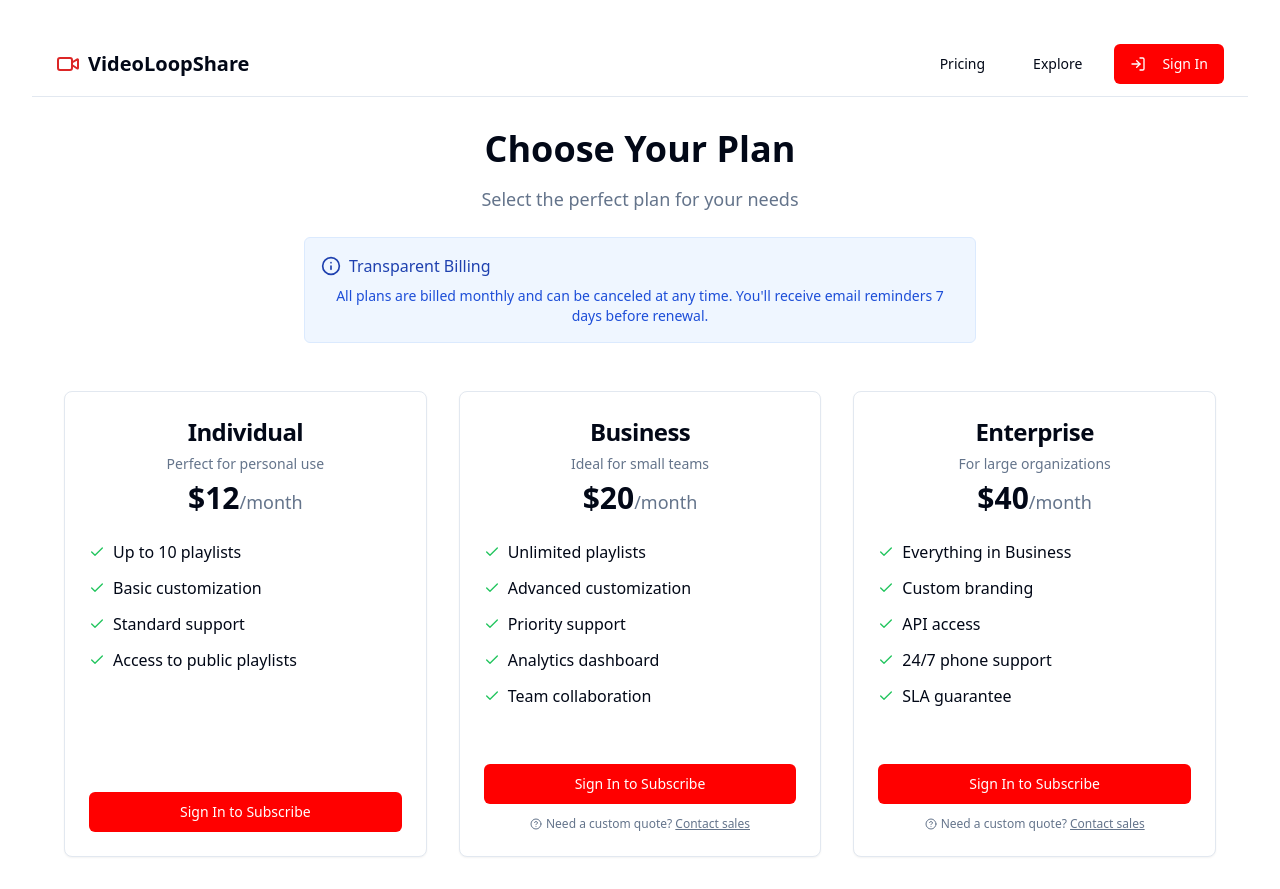
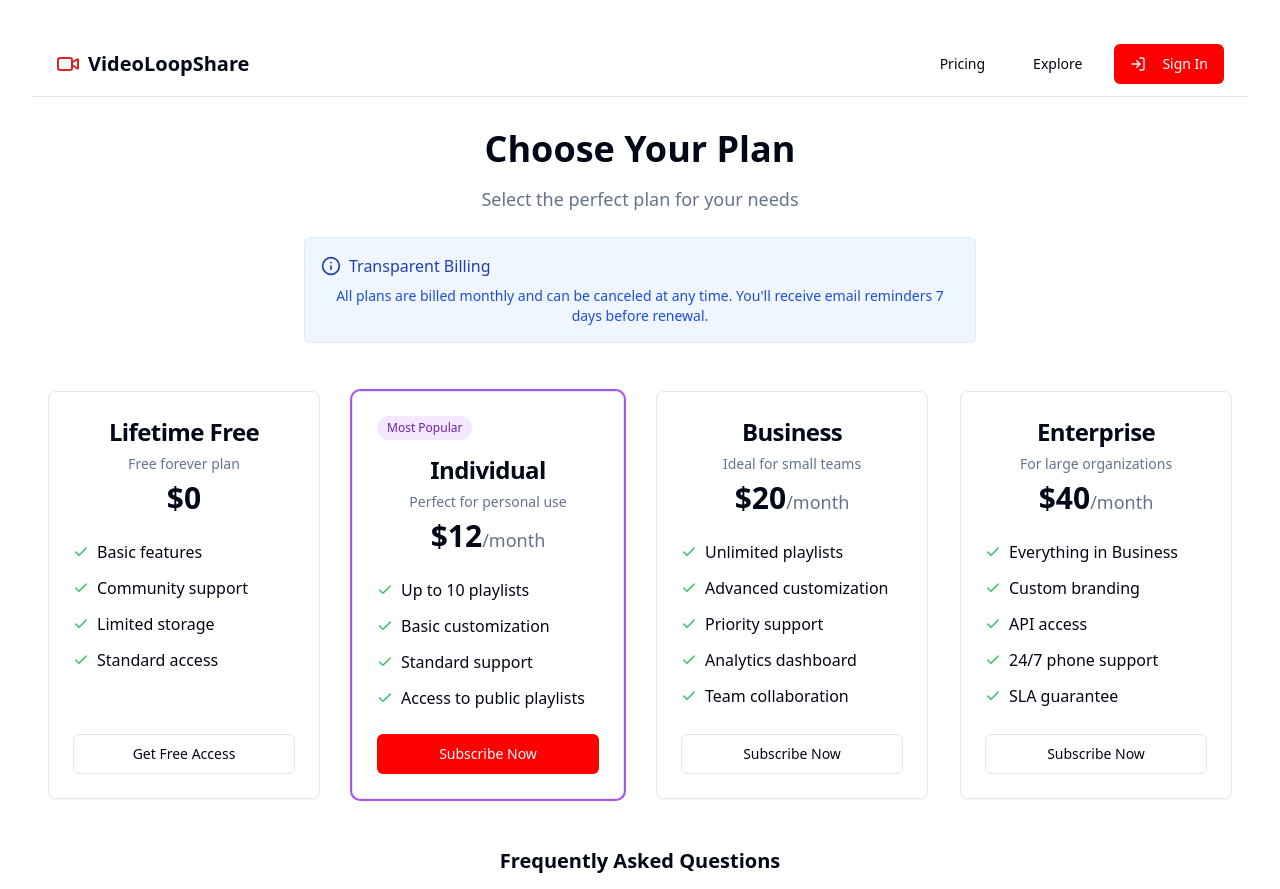
Before and after one commit to bhanuprakashsfdc/video-loop-share-hub, a React (Vite) app: page /pricing in a window 1280 px wide. Shown: the top 889 px of the page. Built offline with nearby package versions, Linux system fonts and the light colour scheme.

Commit message:
Add pricing page updates
- Add lifetime free plan to pricing page.
- Display subscription status on user.
- Update pricing page with new product IDs.

```diff
--- a/src/pages/Pricing.tsx
+++ b/src/pages/Pricing.tsx
@@ -1,4 +1,3 @@
-
 import { useNavigate, useLocation } from "react-router-dom";
 import { Button } from "@/components/ui/button";
 import { Card, CardContent, CardDescription, CardHeader, CardTitle, CardFooter } from "@/components/ui/card";
@@ -13,6 +12,20 @@ import { Alert, AlertDescription, AlertTitle } from "@/components/ui/alert";
 
 const pricingPlans = [
   {
+    name: "Lifetime Free",
+    price: "$0",
+    description: "Free forever plan",
+    features: [
+      "Basic features",
+      "Community support",
+      "Limited storage",
+      "Standard access"
+    ],
+    priceId: "price_lifetime",
+    popular: false,
+    isLifetime: true
+  },
+  {
     name: "Individual",
     price: "$12",
     description: "Perfect for personal use",
@@ -22,7 +35,8 @@ const pricingPlans = [
       "Standard support",
       "Access to public playlists"
     ],
-    priceId: "price_individual"
+    priceId: "price_individual",
+    popular: true
   },
   {
     name: "Business",
@@ -160,6 +174,16 @@ const Pricing = () => {
             </Alert>
           )}
 
+          {currentPlan && (
+            <Alert className="mb-6 max-w-2xl mx-auto bg-green-50 border-green-200">
+              <Info className="h-5 w-5 text-green-500" />
+              <AlertTitle className="text-green-800">Current Plan: {currentPlan}</AlertTitle>
+              <AlertDescription className="text-green-700">
+                You are currently subscribed to the {currentPlan} plan.
+              </AlertDescription>
+            </Alert>
+          )}
+
           <div className="bg-blue-50 border border-blue-100 rounded-md p-4 max-w-2xl mx-auto">
             <h3 className="font-medium text-blue-800 flex items-center">
               <Info className="h-5 w-5 mr-2" />
@@ -172,11 +196,11 @@ const Pricing = () => {
           </div>
         </div>
 
-        <div className="grid grid-cols-1 md:grid-cols-3 gap-8 max-w-6xl mx-auto">
+        <div className="grid grid-cols-1 md:grid-cols-2 lg:grid-cols-4 gap-8 max-w-7xl mx-auto">
           {pricingPlans.map((plan) => (
             <Card
               key={plan.name}
-              className={`flex flex-col ${currentPlan === plan.name ? 'border-green-500 border-2' : ''}`}
+              className={`flex flex-col ${currentPlan === plan.name ? 'border-green-500 border-2' : ''} ${plan.popular ? 'ring-2 ring-purple-500' : ''}`}
             >
               <CardHeader>
                 {currentPlan === plan.name && (
@@ -184,15 +208,20 @@ const Pricing = () => {
                     Your Current Plan
                   </div>
                 )}
+                {plan.popular && (
+                  <div className="bg-purple-100 text-purple-800 text-xs font-medium px-2.5 py-1 rounded-full w-fit mb-2">
+                    Most Popular
+                  </div>
+                )}
                 <CardTitle className="text-2xl">{plan.name}</CardTitle>
                 <CardDescription>{plan.description}</CardDescription>
                 <p className="text-3xl font-bold mt-4">
                   {plan.price}
-                  <span className="text-lg font-normal text-muted-foreground">/month</span>
+                  {!plan.isLifetime && <span className="text-lg font-normal text-muted-foreground">/month</span>}
                 </p>
               </CardHeader>
-              <CardContent className="flex-1 flex flex-col">
-                <ul className="space-y-3 mb-8 flex-1">
+              <CardContent className="flex-1">
+                <ul className="space-y-3">
                   {plan.features.map((feature) => (
                     <li key={feature} className="flex items-center">
                       <Check className="h-4 w-4 text-green-500 mr-2" />
@@ -202,9 +231,9 @@ const Pricing = () => {
                 </ul>
               </CardContent>
               <CardFooter>
-                <div className="w-full">
                 <Button
                   className="w-full"
+                  variant={plan.popular ? "default" : "outline"}
                   disabled={loading || currentPlan === plan.name || processingPlanId !== null}
                   onClick={() => handleSubscribe(plan.priceId)}
                 >
@@ -215,20 +244,12 @@ const Pricing = () => {
                     </>
                   ) : currentPlan === plan.name ? (
                     'Current Plan'
-                    ) : user ? (
-                      'Subscribe Now'
                   ) : (
-                      'Sign In to Subscribe'
+                    <>
+                      {plan.isLifetime ? 'Get Free Access' : 'Subscribe Now'}
+                    </>
                   )}
                 </Button>
-
-                  {plan.name !== "Individual" && (
-                    <div className="mt-3 text-xs text-center text-muted-foreground flex justify-center items-center">
-                      <HelpCircle className="h-3 w-3 mr-1" />
-                      <span>Need a custom quote? <a href="#" className="underline">Contact sales</a></span>
-                    </div>
-                  )}
-                </div>
               </CardFooter>
             </Card>
           ))}
```
Also changed, not shown: 1 other file (tests, documents, lock files or other folders). Lines whose indentation alone changed are shown as unchanged.
